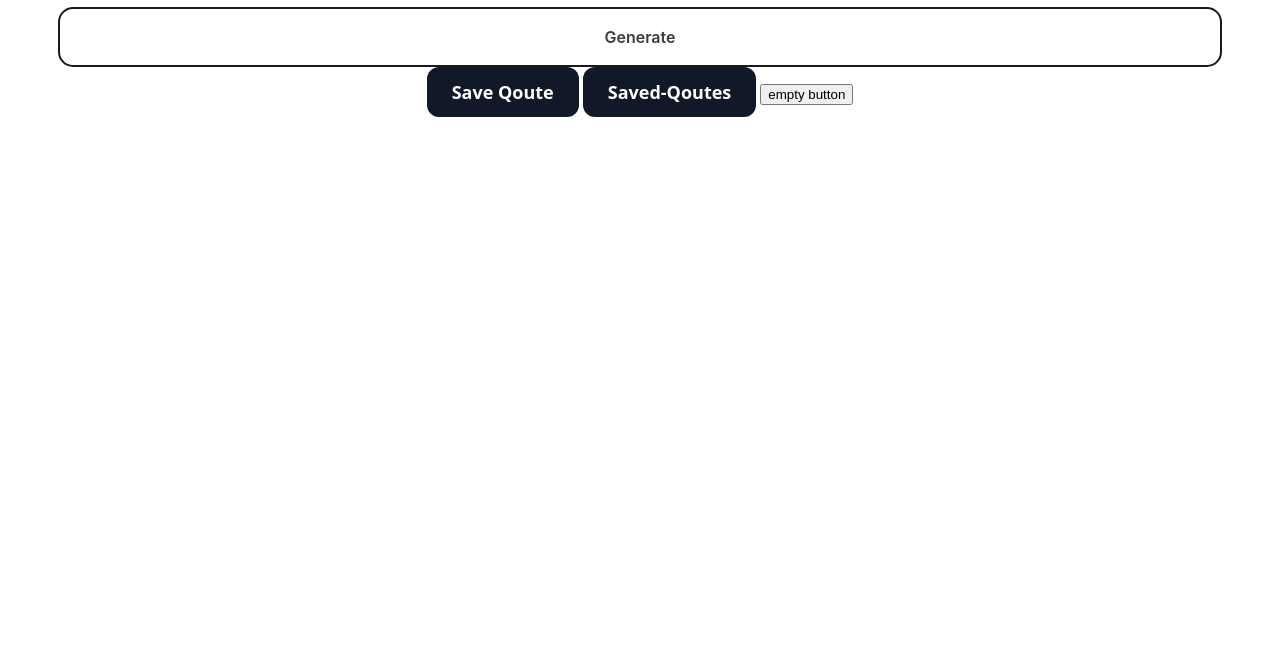
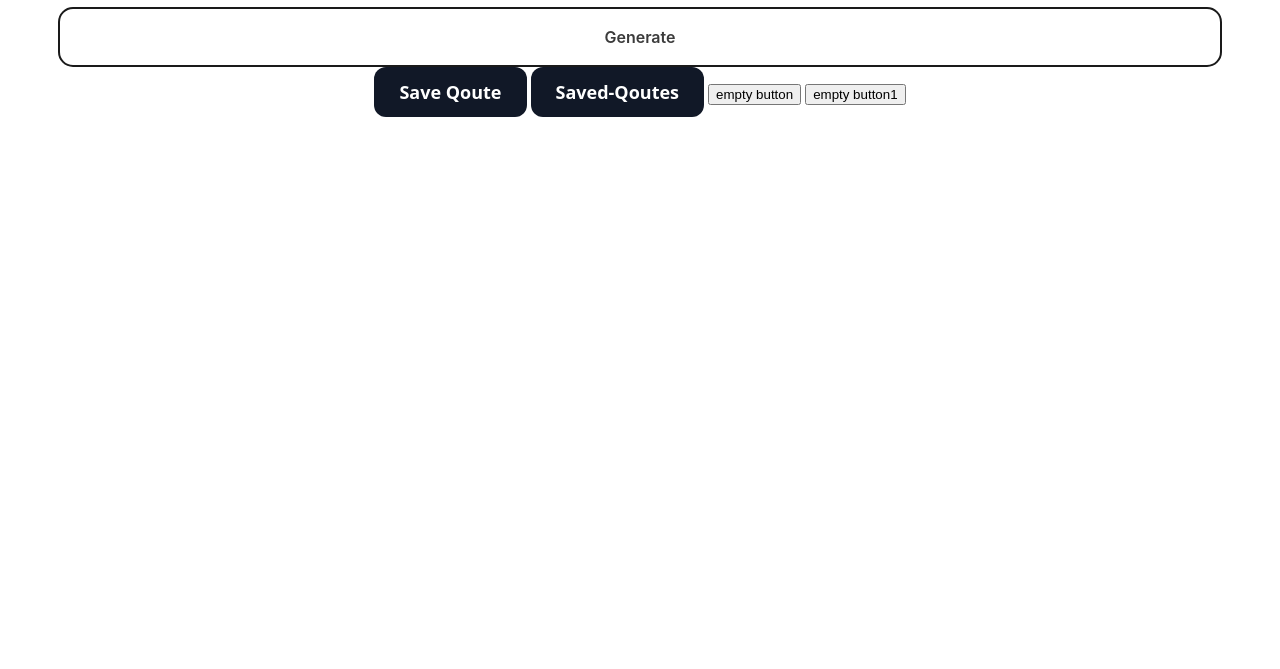
Before and after one commit to yashu2329/code-generator, a plain HTML site: page index.html in a window 1280 px wide. Shown: the part 131-800 px from the top of the page. Drawn offline with nearby package versions, Linux system fonts and the light colour scheme.

Commit message:
Add an additional empty button to index.html

```diff
--- a/index.html
+++ b/index.html
@@ -16,6 +16,7 @@
     <Button class = "save-qoute-Button" id="save-quote" >Save Qoute</Button>
     <Button class = "saved-qoutes-button" id="saved-quotes" >Saved-Qoutes</Button>
     <button>empty button</button>
+     <button>empty button1</button>
     <ul id="saved-quotes-list'"></ul>
 
     <div id="error-qoute"></div>
```
